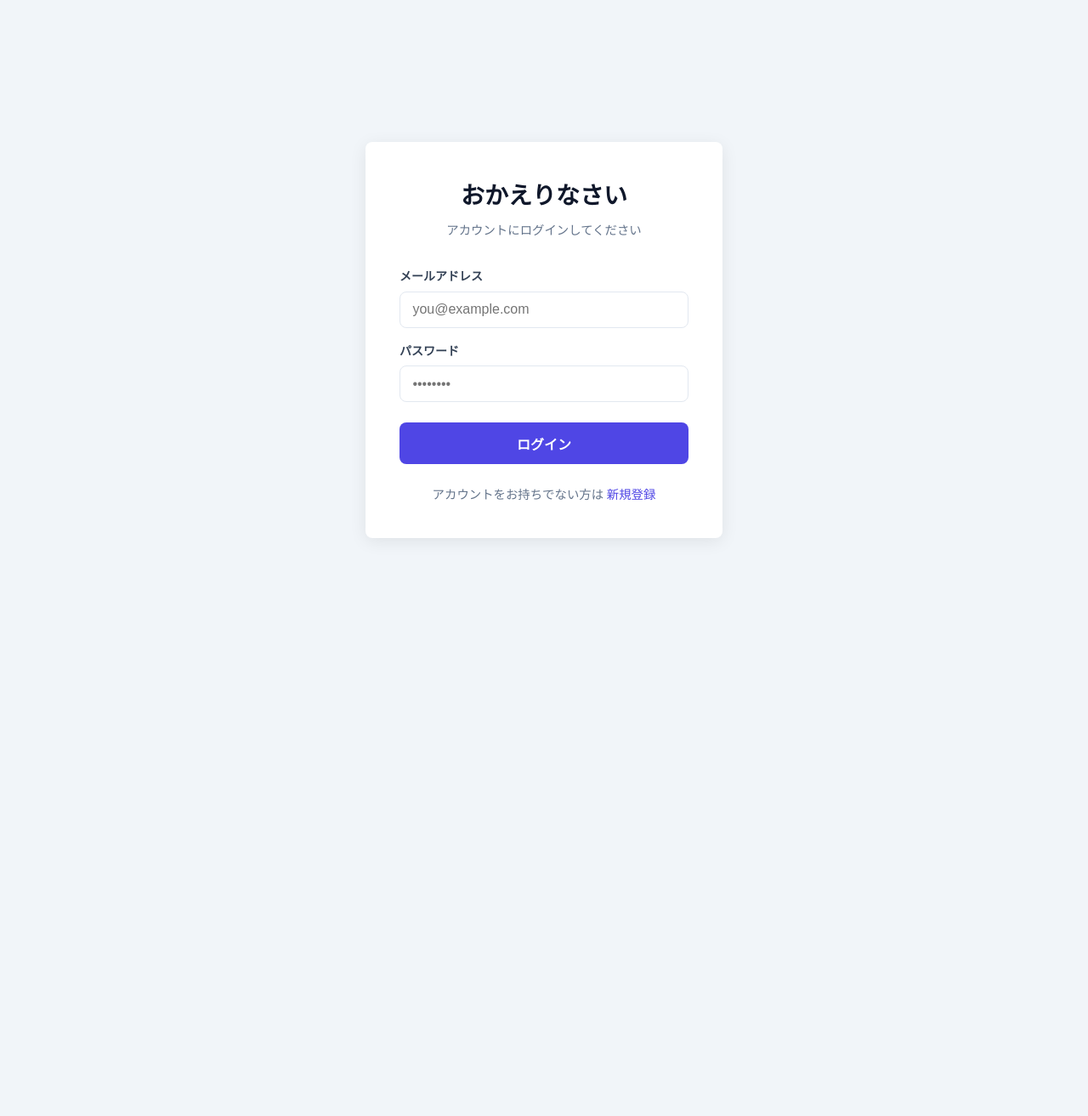
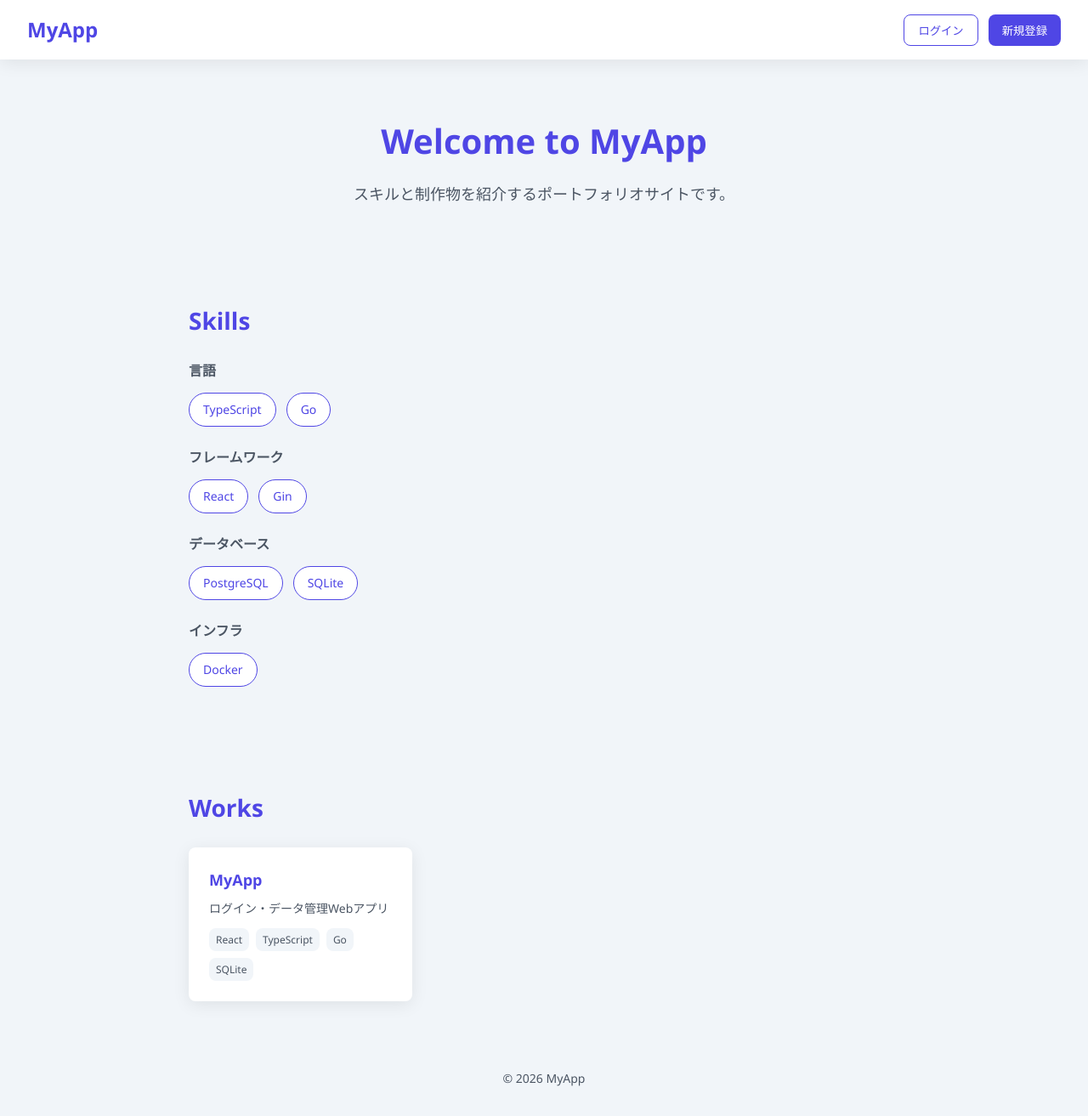
Before and after one commit to hikaru-brassnurture/myapp, a React (Vite) app in the folder frontend/: page / in a window 1280 px wide. Before the commit this address led to /login. Shown: the whole page at 85% size. Before the commit the page ends 800 px from the top, so only its background shows below. Built offline with nearby package versions, Linux system fonts and the light colour scheme.

Commit message:
feat: #2 最終コミット

```diff
--- a/frontend/src/App.tsx
+++ b/frontend/src/App.tsx
@@ -5,6 +5,7 @@ import Register from './pages/Register'
 import Dashboard from './pages/Dashboard'
 import ChangePassword from './pages/ChangePassword'
 import ChangeEmail from './pages/ChangeEmail'
+import Home from './pages/Home'
 
 export default function App() {
   const { user, setUser, loading, logout } = useAuth()
@@ -15,6 +16,7 @@ export default function App() {
 
   return (
     <Routes>
+      <Route path="/" element={<Home />} />
       <Route path="/login" element={user ? <Navigate to="/dashboard" /> : <Login onLogin={setUser} />} />
       <Route path="/register" element={user ? <Navigate to="/dashboard" /> : <Register onLogin={setUser} />} />
       <Route path="/dashboard" element={user ? <Dashboard user={user} onUpdate={setUser} onLogout={logout} /> : <Navigate to="/login" />} />
--- a/frontend/src/pages/Dashboard.tsx
+++ b/frontend/src/pages/Dashboard.tsx
@@ -29,7 +29,9 @@ export default function Dashboard({ user, onUpdate, onLogout }: Props) {
   return (
     <div className={styles.container}>
       <div className={styles.header}>
-        <h1 className={styles.logo}>MyApp</h1>
+        <h1 className={styles.logo} onClick={() => navigate('/')} style={{ cursor: 'pointer' }}>
+          MyApp
+        </h1>
         <button onClick={onLogout} className={styles.logoutBtn}>ログアウト</button>
       </div>
       <div className={styles.content}>
--- /dev/null
+++ b/frontend/src/pages/Home.tsx
@@ -0,0 +1,108 @@
+import { useState } from 'react'
+import { useNavigate } from 'react-router-dom'
+import styles from '../styles/Home.module.scss'
+
+export default function Home() {
+  const navigate = useNavigate()
+  const [selectedSkills, setSelectedSkills] = useState<string[]>([])
+
+  const skillCategories = [
+  {
+    category: '言語',
+    items: ['TypeScript', 'Go'],
+  },
+  {
+    category: 'フレームワーク',
+    items: ['React', 'Gin'],
+  },
+  {
+    category: 'データベース',
+    items: ['PostgreSQL', 'SQLite'],
+  },
+  {
+    category: 'インフラ',
+    items: ['Docker'],
+  },
+]
+
+  const works = [
+    { title: 'MyApp', description: 'ログイン・データ管理Webアプリ', tech: ['React', 'TypeScript', 'Go', 'SQLite'] },
+  ]
+
+  const toggleSkill = (skill: string) => {
+    setSelectedSkills(prev =>
+      prev.includes(skill) ? prev.filter(s => s !== skill) : [...prev, skill]
+    )
+  }
+
+  const filteredWorks = selectedSkills.length === 0
+    ? works
+    : works.filter(work => selectedSkills.every(s => work.tech.includes(s)))
+
+  return (
+    <div className={styles.container}>
+      <header className={styles.header}>
+        <h1 className={styles.logo}>MyApp</h1>
+        <div className={styles.headerButtons}>
+          <button onClick={() => navigate('/login')} className={styles.loginBtn}>ログイン</button>
+          <button onClick={() => navigate('/register')} className={styles.registerBtn}>新規登録</button>
+        </div>
+      </header>
+
+      <section className={styles.hero}>
+        <h2 className={styles.heroTitle}>Welcome to MyApp</h2>
+        <p className={styles.heroText}>スキルと制作物を紹介するポートフォリオサイトです。</p>
+      </section>
+
+      <section className={styles.section}>
+  <h2 className={styles.sectionTitle}>Skills</h2>
+  {skillCategories.map(category => (
+    <div key={category.category} className={styles.skillCategory}>
+      <h3 className={styles.skillCategoryTitle}>{category.category}</h3>
+      <div className={styles.skillList}>
+        {category.items.map(skill => (
+          <span
+            key={skill}
+            className={`${styles.skillTag} ${selectedSkills.includes(skill) ? styles.skillTagActive : ''}`}
+            onClick={() => toggleSkill(skill)}
+          >
+            {skill}
+          </span>
+        ))}
+      </div>
+    </div>
+  ))}
+  {selectedSkills.length > 0 && (
+    <button className={styles.clearBtn} onClick={() => setSelectedSkills([])}>
+      フィルターをクリア
+    </button>
+  )}
+</section>
+
+      <section className={styles.section}>
+        <h2 className={styles.sectionTitle}>Works</h2>
+        {filteredWorks.length === 0 ? (
+          <p className={styles.noResults}>該当する制作物がありません</p>
+        ) : (
+          <div className={styles.workList}>
+            {filteredWorks.map(work => (
+              <div key={work.title} className={styles.workCard}>
+                <h3 className={styles.workTitle}>{work.title}</h3>
+                <p className={styles.workDesc}>{work.description}</p>
+                <div className={styles.workTechList}>
+                  {work.tech.map(t => (
+                    <span key={t} className={styles.workTech}>{t}</span>
+                  ))}
+                </div>
+              </div>
+            ))}
+          </div>
+        )}
+      </section>
+
+      <footer className={styles.footer}>
+        <p>© 2026 MyApp</p>
+      </footer>
+    </div>
+  )
+}
--- /dev/null
+++ b/frontend/src/styles/Home.module.scss
@@ -0,0 +1,190 @@
+@use 'variables' as *;
+
+.container {
+  min-height: 100vh;
+  display: flex;
+  flex-direction: column;
+  background: $bg;
+}
+
+.header {
+  display: flex;
+  justify-content: space-between;
+  align-items: center;
+  padding: 1rem 2rem;
+  background: $white;
+  box-shadow: $shadow;
+}
+
+.logo {
+  font-size: 1.5rem;
+  font-weight: 700;
+  color: $primary;
+  cursor: pointer;
+}
+
+.headerButtons {
+  display: flex;
+  gap: 0.75rem;
+}
+
+.loginBtn {
+  padding: 0.5rem 1rem;
+  background: transparent;
+  color: $primary;
+  border: 1px solid $primary;
+  border-radius: $radius;
+  cursor: pointer;
+  transition: $transition;
+
+  &:hover {
+    background: $primary;
+    color: $white;
+  }
+}
+
+.registerBtn {
+  padding: 0.5rem 1rem;
+  background: $primary;
+  color: $white;
+  border: none;
+  border-radius: $radius;
+  cursor: pointer;
+  transition: $transition;
+
+  &:hover {
+    opacity: 0.9;
+  }
+}
+
+.hero {
+  text-align: center;
+  padding: 4rem 2rem;
+}
+
+.heroTitle {
+  font-size: 2.5rem;
+  font-weight: 700;
+  color: $primary;
+  margin-bottom: 1rem;
+}
+
+.heroText {
+  font-size: 1.125rem;
+  color: $gray-600;
+}
+
+.section {
+  padding: 3rem 2rem;
+  max-width: 900px;
+  margin: 0 auto;
+  width: 100%;
+}
+
+.sectionTitle {
+  font-size: 1.75rem;
+  font-weight: 700;
+  color: $primary;
+  margin-bottom: 1.5rem;
+}
+
+.skillList {
+  display: flex;
+  flex-wrap: wrap;
+  gap: 0.75rem;
+}
+
+.skillTag {
+  padding: 0.5rem 1rem;
+  background: $white;
+  border: 1px solid $primary;
+  color: $primary;
+  border-radius: 999px;
+  font-size: 0.875rem;
+  cursor: pointer;
+}
+
+.workList {
+  display: grid;
+  grid-template-columns: repeat(auto-fill, minmax(260px, 1fr));
+  gap: 1.5rem;
+}
+
+.workCard {
+  background: $white;
+  padding: 1.5rem;
+  border-radius: $radius;
+  box-shadow: $shadow;
+}
+
+.workTitle {
+  font-size: 1.125rem;
+  font-weight: 700;
+  color: $primary;
+  margin-bottom: 0.5rem;
+}
+
+.workDesc {
+  font-size: 0.875rem;
+  color: $gray-600;
+  margin-bottom: 0.75rem;
+}
+
+.workTech {
+  font-size: 0.75rem;
+  color: $gray-600;
+  background: $bg;
+  padding: 0.25rem 0.5rem;
+  border-radius: $radius;
+}
+
+.footer {
+  margin-top: auto;
+  text-align: center;
+  padding: 2rem;
+  color: $gray-600;
+  font-size: 0.875rem;
+}
+
+.skillTagActive {
+  background: $primary;
+  color: $white;
+}
+
+.clearBtn {
+  margin-top: 1rem;
+  padding: 0.4rem 0.75rem;
+  background: transparent;
+  color: $gray-600;
+  border: 1px solid $gray-300;
+  border-radius: $radius;
+  font-size: 0.875rem;
+  cursor: pointer;
+  transition: $transition;
+
+  &:hover {
+    background: $bg;
+  }
+}
+
+.noResults {
+  color: $gray-600;
+  font-size: 0.875rem;
+}
+
+.workTechList {
+  display: flex;
+  flex-wrap: wrap;
+  gap: 0.5rem;
+}
+
+.skillCategory {
+  margin-bottom: 1.5rem;
+}
+
+.skillCategoryTitle {
+  font-size: 1rem;
+  font-weight: 600;
+  color: $gray-600;
+  margin-bottom: 0.75rem;
+}
```
